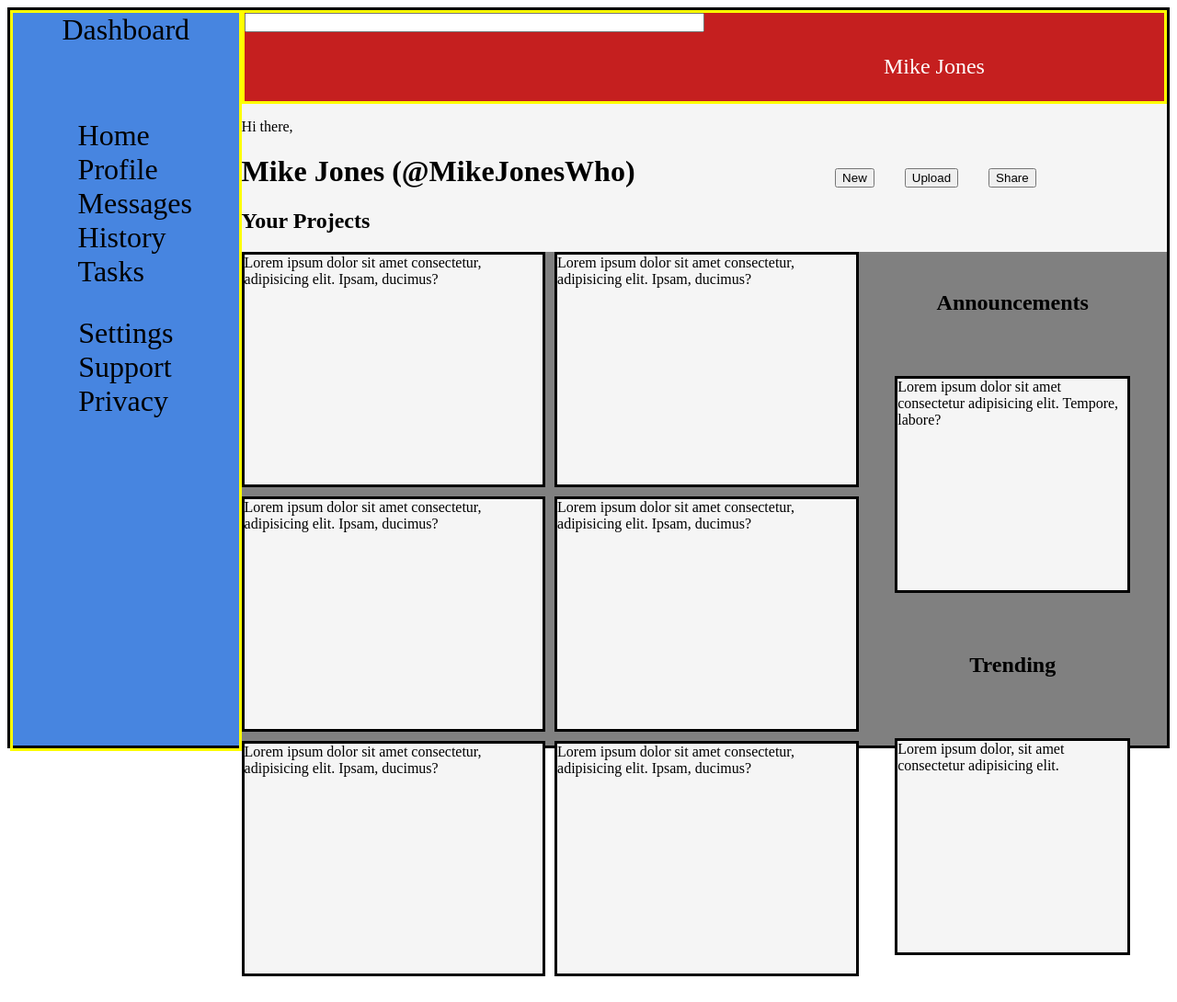
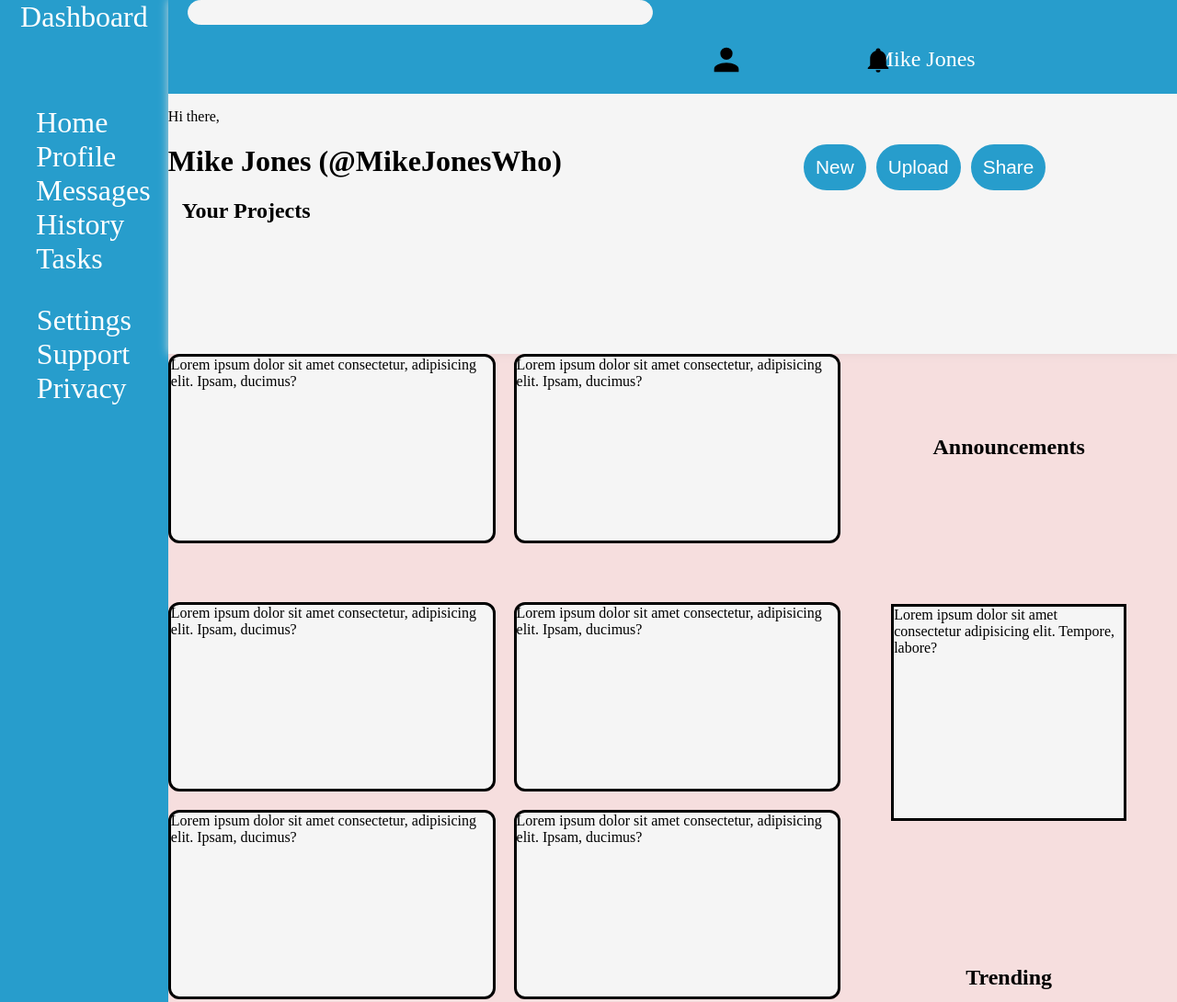
Before and after one commit to kevinnguyen2321/css-grid-admin-dashboard, a plain HTML site: page index.html in a window 1280 px wide. Shown: the top 1090 px of the page at 92% size. Before the commit the page ends 1062 px from the top, so only its background shows below. Drawn offline with Linux system fonts and the light colour scheme.

Commit message:
Add colors and layout still no main font

```diff
--- a/index.html
+++ b/index.html
@@ -30,16 +30,21 @@
 
         <div class="header">
             <div class="header-top">
-                <input type="search">
-                <label for="search" id="search"></label>
-                <p class="top-head">Mike Jones</p>
+                <input type="text" id="search">
+                <label for="search"></label>
+                <div class="para-head">
+                    <p class="top-head">Mike Jones</p>
+                </div>
+                <img class="account-img"  src="account.svg" alt="" width="40px">
+                <img class="bell" src="bell.svg" width="30px" alt="">
+
             </div>
 
             <div class="header-bottom">
                 <div class="greeting">
                     <p>Hi there,</p>
                     <h1>Mike Jones (@MikeJonesWho)</h1>
-                    <h2>Your Projects</h2>
+                    <h2 class="proj">Your Projects</h2>
                 </div>
                 <div class="btns">
                     <button>New</button>
@@ -54,6 +59,9 @@
         <div class="main-content">
             <div class="cont-left">
                 <div class="cards">Lorem ipsum dolor sit amet consectetur, adipisicing elit. Ipsam, ducimus?</div>
+                 <div class="cards">Lorem ipsum dolor sit amet consectetur, adipisicing elit. Ipsam, ducimus?</div>
+                 <div class="cards">Lorem ipsum dolor sit amet consectetur, adipisicing elit. Ipsam, ducimus?</div>
+                 <div class="cards">Lorem ipsum dolor sit amet consectetur, adipisicing elit. Ipsam, ducimus?</div>
                  <div class="cards">Lorem ipsum dolor sit amet consectetur, adipisicing elit. Ipsam, ducimus?</div>
                  <div class="cards">Lorem ipsum dolor sit amet consectetur, adipisicing elit. Ipsam, ducimus?</div>
                  <div class="cards">Lorem ipsum dolor sit amet consectetur, adipisicing elit. Ipsam, ducimus?</div>
--- a/style.css
+++ b/style.css
@@ -1,16 +1,25 @@
-.container {
-    border: solid;
-    height: 100vh;
-    display: grid;
-    grid-template-columns: 1fr repeat(2,2fr);
-    grid-template-rows: repeat(4,1fr);
+:root {
+    --bg-color:rgb(39,157,204)
+}
+
+body {
+    min-height: 100vh;
+    margin: 0;
 
 }
 
+
+.container {
+   display: grid;
+    grid-template-columns: 1fr repeat(2,3fr);
+    grid-template-rows: repeat(4,1fr);
+}
+
 .sidebar {
-    background-color: rgb(71, 133, 224);
+    background-color: var(--bg-color);
     grid-column: 1;
     grid-row: 1/5;
+
 }
 
 .sidebar > div {
@@ -18,7 +27,6 @@
 }
 
 .sidebar-content {
-    border: solid yellow;
     display: grid;
     grid-template-columns: 1fr ;
     grid-template-rows: 100px 200px 200px;
@@ -26,6 +34,7 @@
     align-items: start;
     height: 100%;
     gap: 15px;
+    color: white;
 }
 
 .navigation {
@@ -36,22 +45,48 @@
 .header {
     background-color: whitesmoke;
     grid-column: 2/5;
+    box-shadow: 0 0 .6rem 0 rgb(204, 217, 221);
+}
+
+input[type = "text"] {
+    border-radius: 20px;
+    border: solid 1px whitesmoke;
+    outline: none;
+    width: 500px;
+    height: 23px;
+    background-color: whitesmoke;
+    justify-self: center;
 }
 
 .header-top {
-    border: solid yellow;
     display: grid;
-    grid-template-columns: 1fr 1fr ;
+    grid-template-columns: 1fr 1fr;
     align-items: center;
     font-size: 1.5rem;
-    background-color: rgb(197, 31, 31);
+    background-color: var(--bg-color)
 }
 
-.top-head {
+.para-head {
+    width: 100%;
     grid-column: 2/3;
-    align-self: start;
-    justify-self: center;
     color: white;
+
+    display: flex;
+    justify-content: center;
+    align-items: center;
+}
+
+.account-img {
+    position: absolute;
+    right: 470px;
+    top: 45px;
+}
+
+
+.bell {
+    position: absolute;
+    right: 310px;
+    top: 50px;
 }
 
 .header-bottom {
@@ -59,27 +94,44 @@
     grid-template-columns: 1fr 1fr;
 }
 
+.proj {
+    display: flex;
+    justify-content: flex-start;
+    padding-left: 15px;
+}
+
+
 .btns {
     align-self: center;
     justify-self: center;
     display: flex;
     width: 50%;
     justify-content: space-around;
+}
 
+button {
+    background-color: rgb(39, 157, 204);
+    font-size: 1.3rem;
+    color: white;
+    border-radius: 35px;
+    border: solid var(--bg-color);
+    padding:10px;
 }
 
 .main-content {
    grid-column: 2/5;
    grid-row: 2/5;
-   background-color: gray;
+   background-color: rgba(241, 205, 205, 0.651);
    display: grid;
    grid-template-columns: 2fr 1fr;
 }
 
 .cont-left {
     display: grid;
-    grid-template-columns: repeat(auto-fit, minmax(250px,1fr));
-    gap: 10px;
+    grid-template-columns: repeat(auto-fit, minmax(260px,1fr));
+    grid-template-rows: 250px;
+    justify-items: center;
+    gap: 20px;
 }
 
 .cont-right {
@@ -92,8 +144,9 @@
 
 .cards {
     border: solid black;
-    height: 250px;
+    height:200px;
     background-color: whitesmoke;
+    border-radius: 12px;
 }
 
 
```
Also changed, not shown: account.svg (added), bell.svg (added).
